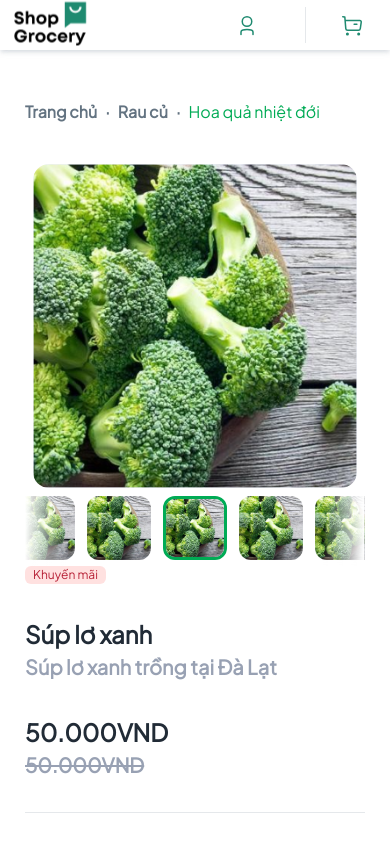
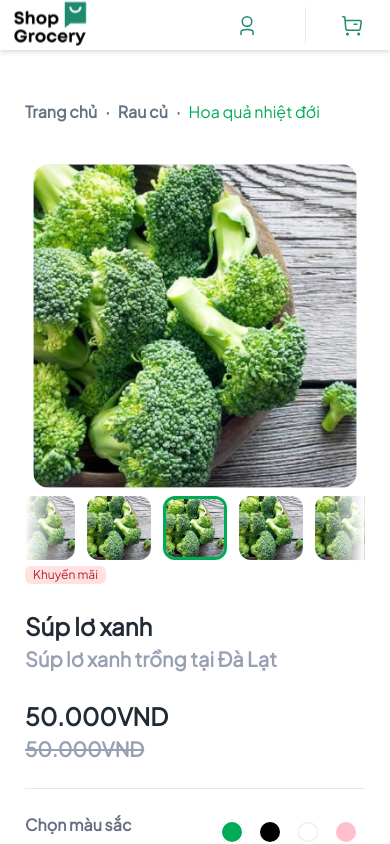
Before and after one commit to dangcuong125/ma-test, a Next.js app: page /en/productDetail in a window 390 px wide. Shown: the top 844 px of the page. Built offline with nearby package versions, Linux system fonts and the light colour scheme; some icons are missing.

Commit message:
responsive-category-and-review-page-3

```diff
--- a/src/app/[lang]/(web)/category/components/ListProduct.tsx
+++ b/src/app/[lang]/(web)/category/components/ListProduct.tsx
@@ -7,8 +7,11 @@ import {
     Stack,
     Typography
 } from "@mui/material";
+import { useRouter } from "next/navigation";
 
 export default function ListProduct() {
+  const route = useRouter();
+
   const breadcrumbs = [
     <Link underline="hover" key="1" color="inherit" href="/">
       Trang chủ
@@ -43,6 +46,7 @@ export default function ListProduct() {
                 srcImg="/Subtract.png"
                 property="1KG"
                 price={70000}
+                onClick={() => route.push('/productDetail')}
               />
             </Grid>
           ))}
--- a/src/app/[lang]/(web)/productDetail/components/variant-product/VariantProduct.tsx
+++ b/src/app/[lang]/(web)/productDetail/components/variant-product/VariantProduct.tsx
@@ -140,7 +140,7 @@ export const VariantProduct = () => {
           </Box>
           <Stack display={"flex"} direction={"row"}>
           <ArrowStyle sx={{position:"relative",
-left:"14%",display:{xs:"none",sm:"block"}}} size="small" onClick={handlePrevious}>
+left:0,display:{xs:"none",sm:"block"}}} size="small" onClick={handlePrevious}>
               {leftIcon(isRTL)}
             </ArrowStyle>
           <Box
@@ -197,7 +197,7 @@ left:"14%",display:{xs:"none",sm:"block"}}} size="small" onClick={handlePrevious
 
           </Box>
           <ArrowStyle sx={{position:"relative",
-right:"14%",display:{xs:"none",sm:"block"}}} size="small"  onClick={handleNext}>
+right:0,display:{xs:"none",sm:"block"}}} size="small"  onClick={handleNext}>
               {rightIcon(isRTL)}
             </ArrowStyle>
             </Stack>
@@ -205,7 +205,7 @@ right:"14%",display:{xs:"none",sm:"block"}}} size="small"  onClick={handleNext}>
       </Grid>
       <Grid item xs={12} md={5} lg={6}>
         <FormProvider methods={methods} onSubmit={handleSubmit(onSubmit)}>
-          <Stack spacing={4}>
+          <Stack spacing={3}>
             <Typography
               sx={{
                 width: "81px",
```
